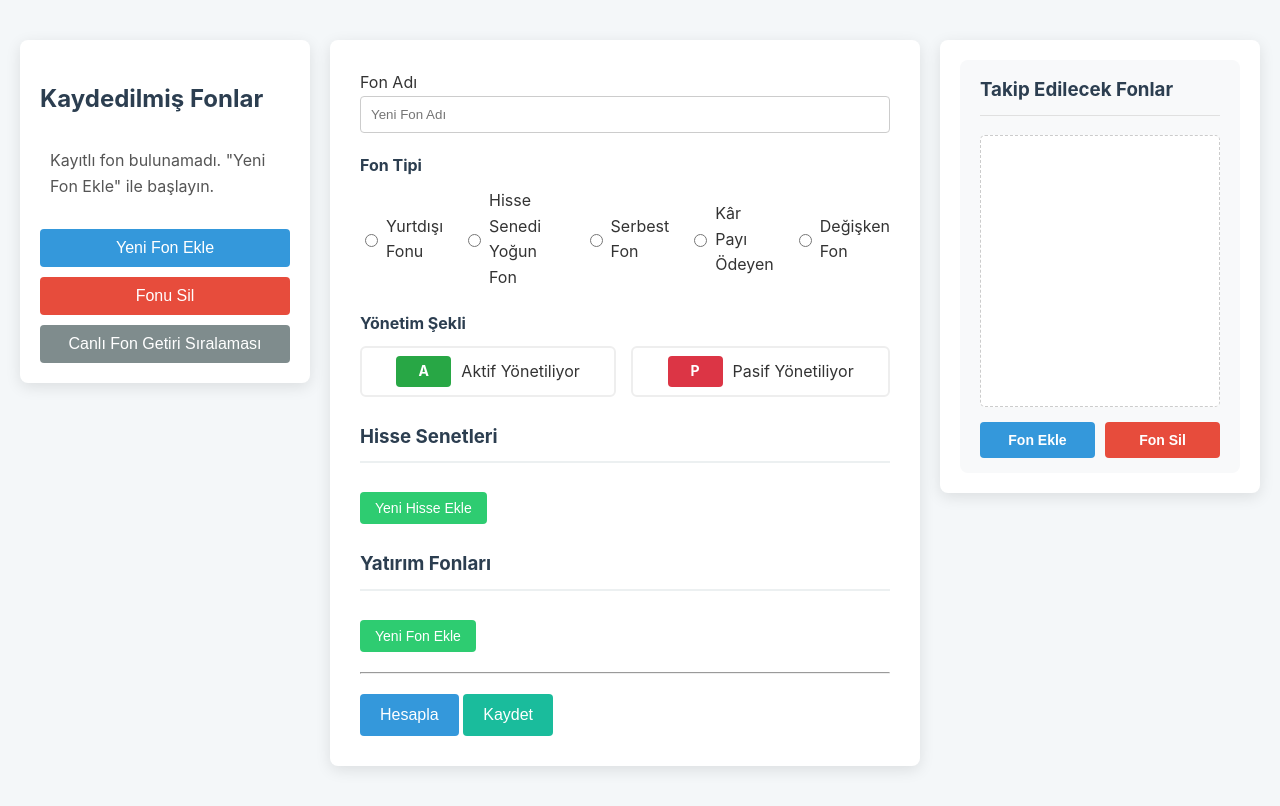
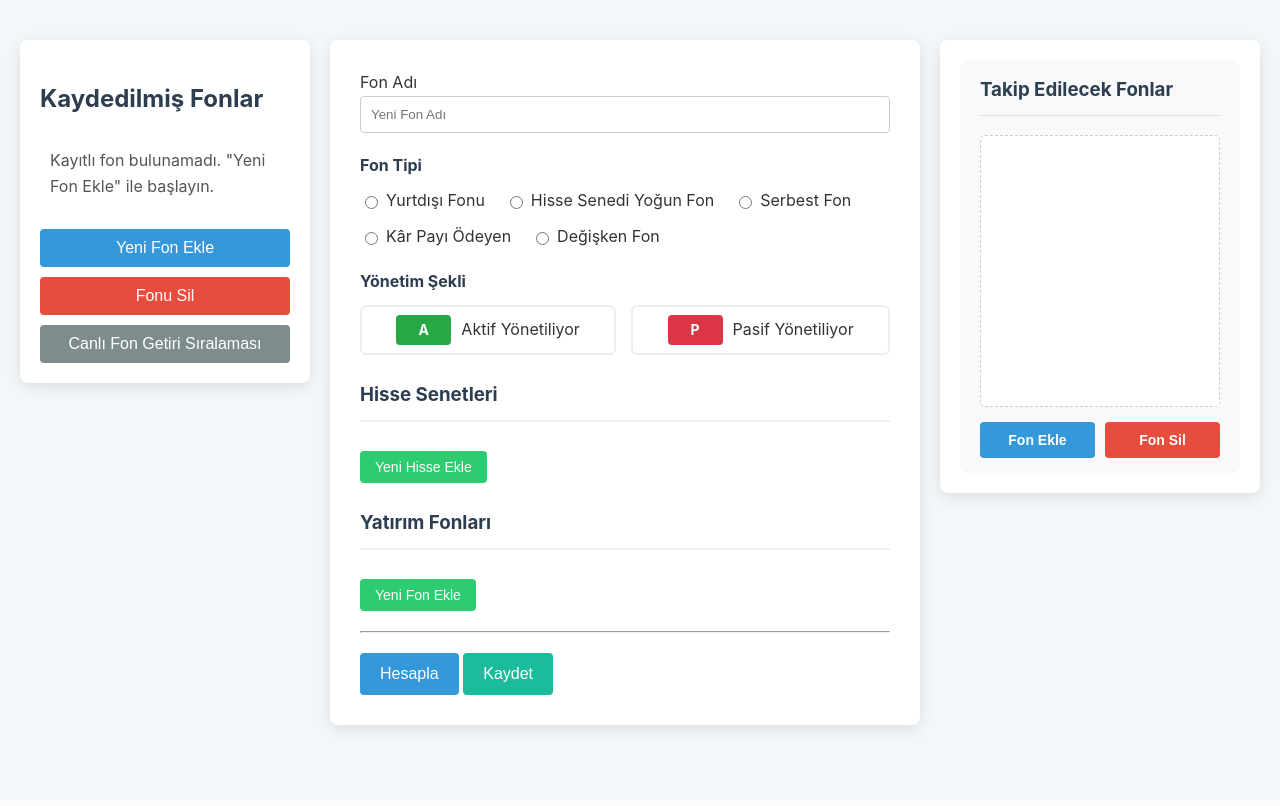
Before and after one commit to IceSh0ck/Fon-Takip, a Flask app: page / in a window 1280 px wide. Shown: the top 806 px of the page. After the commit the page ends 735 px from the top, so only its background shows below. Run offline with Flask 3, Linux system fonts and the light colour scheme; data that the repository does not hold is empty.

Commit message:
Update index.html

```diff
--- a/templates/index.html
+++ b/templates/index.html
@@ -165,10 +165,7 @@
 
         .form-category-group { margin-top: 20px; }
         .form-category-group > label { font-weight: bold; display: block; margin-bottom: 10px; color: #2c3e50; }
-
-        /* DEĞİŞİKLİK BURADA: flex-wrap: nowrap olarak değiştirildi */
-        .form-radio-group { display: flex; flex-wrap: nowrap; gap: 10px 20px; align-items: center; }
-
+        .form-radio-group { display: flex; flex-wrap: wrap; gap: 10px 20px; align-items: center; }
         .form-radio-group label { display: flex; align-items: center; gap: 5px; cursor: pointer; font-weight: normal; }
         .form-radio-group input[type="radio"] { width: auto; }
 
```
